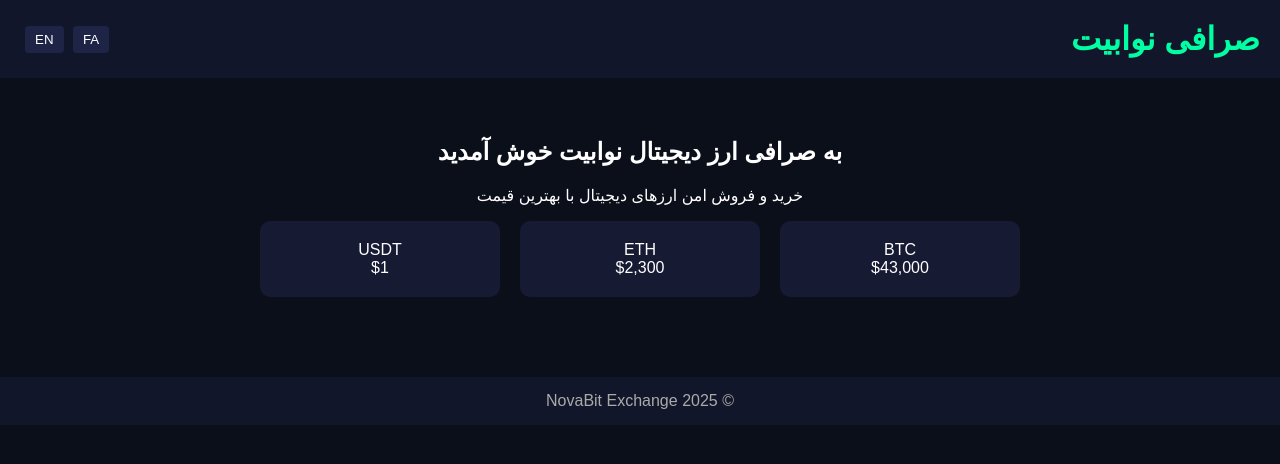
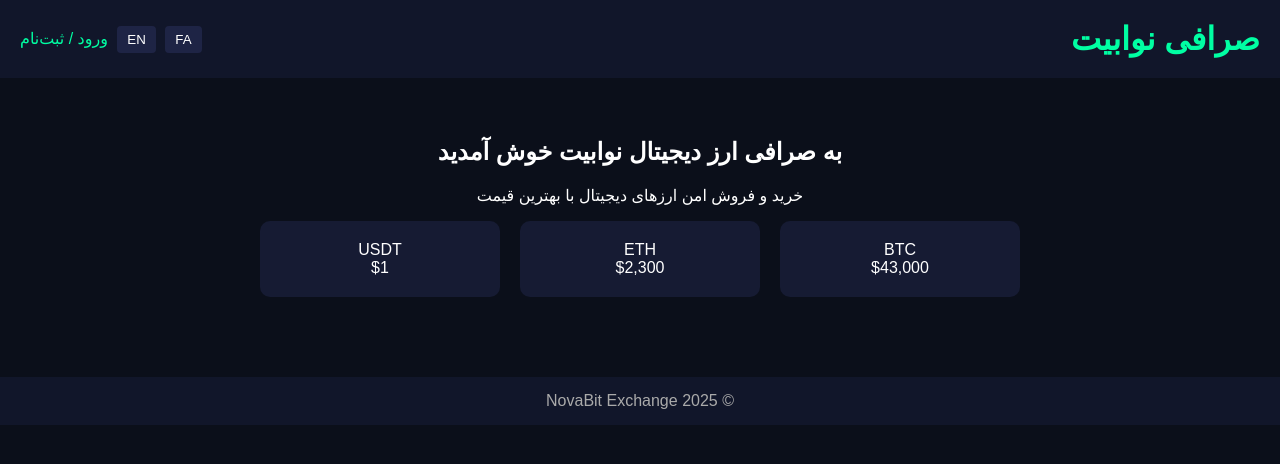
Before and after one commit to rahmat-9204/novabit.github.io, a plain HTML site: page index.html in a window 1280 px wide. Drawn offline with Linux system fonts and the light colour scheme.

Commit message:
Update index.html

```diff
--- a/index.html
+++ b/index.html
@@ -12,6 +12,9 @@
   <div class="lang">
     <button onclick="setLang('fa')">FA</button>
     <button onclick="setLang('en')">EN</button>
+    <a href="login.html" style="color:#00ffa3;text-decoration:none">
+  ورود / ثبت‌نام
+</a>
   </div>
 </header>
 
```
